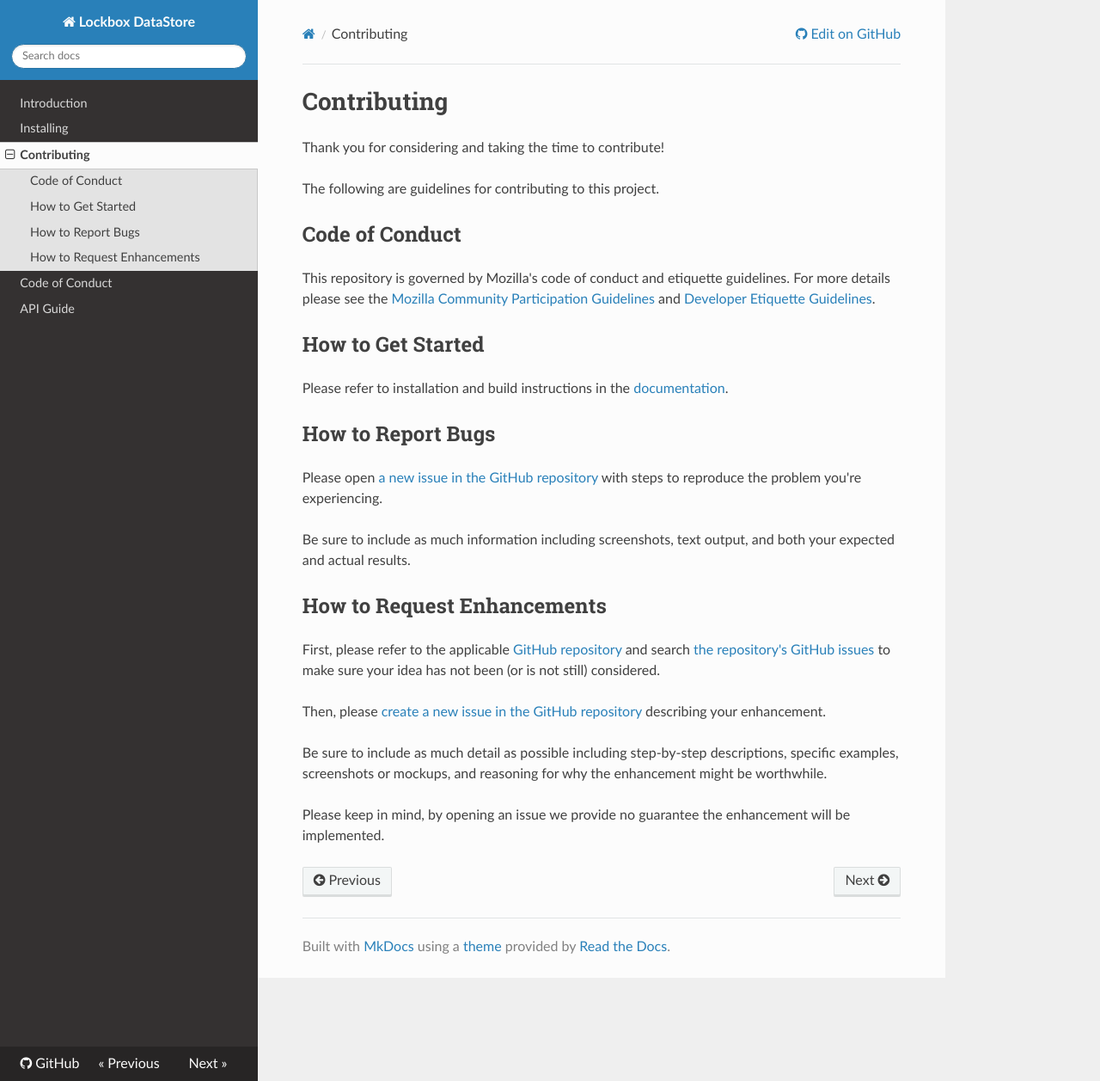
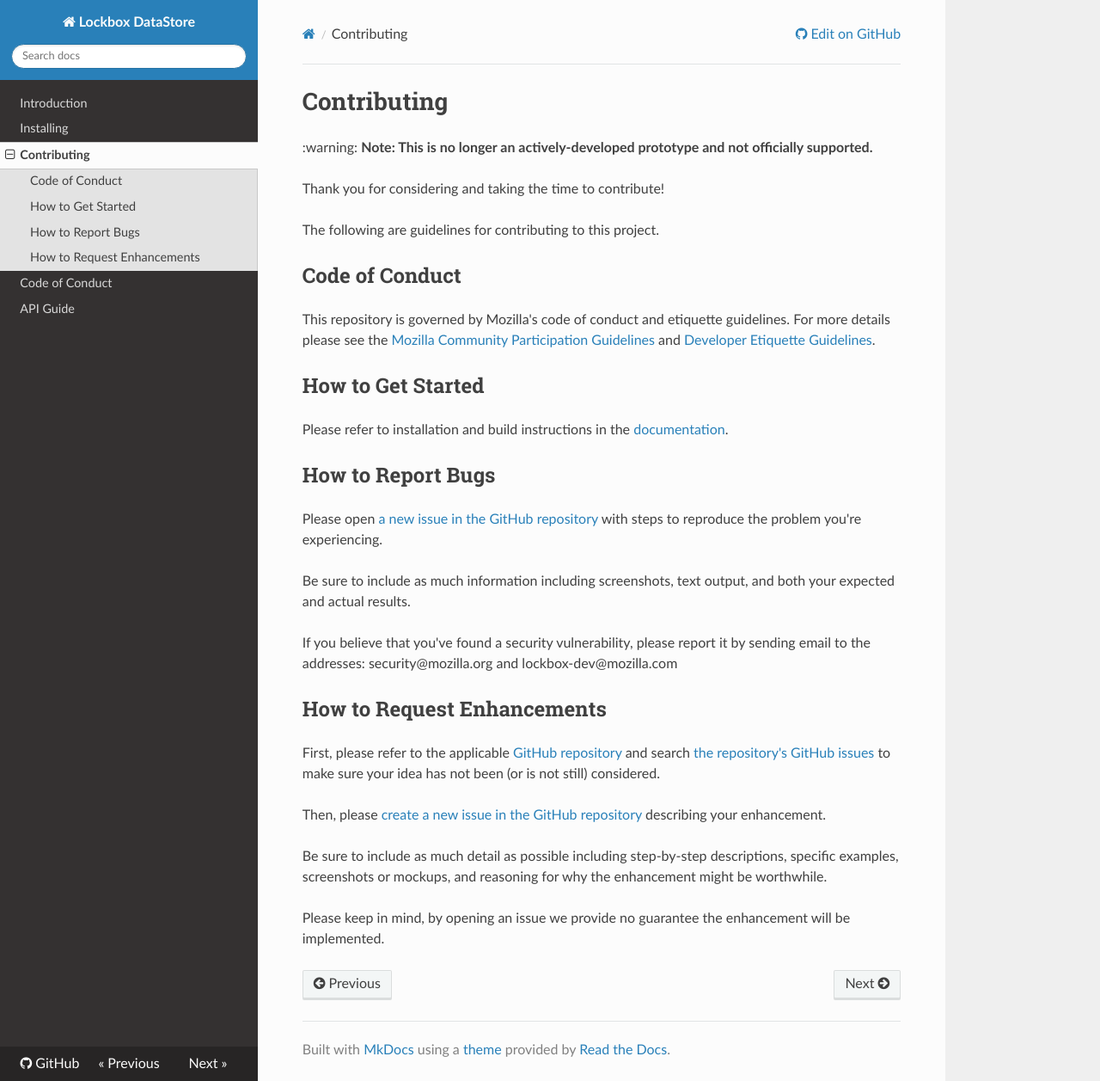
Before and after one commit to mozilla-lockwise/lockbox-datastore, an MkDocs documentation site: the page built from docs/contributing.md, in a window 1280 px wide and 1257 px high. Shown: the whole window at 86% size. Built offline with MkDocs 1.6.1, drawn with Linux system fonts in a browser that asks for light colours; nearby versions of some CDN libraries; old or Windows-style settings are respelled for this version of MkDocs.

Commit message:
add security note to contributing guide and readme

```diff
--- a/docs/contributing.md
+++ b/docs/contributing.md
@@ -1,4 +1,7 @@
 # Contributing
+
+:warning: **Note: This is no longer an actively-developed prototype and not
+officially supported.**
 
 Thank you for considering and taking the time to contribute!
 
@@ -18,6 +21,8 @@
 
 Be sure to include as much information including screenshots, text output, and both your expected and actual results.
 
+If you believe that you've found a security vulnerability, please report it by sending email to the addresses: security@mozilla.org and lockbox-dev@mozilla.com
+
 ## How to Request Enhancements
 
 First, please refer to the applicable [GitHub repository](https://github.com/orgs/mozilla-lockbox/) and search [the repository's GitHub issues](https://github.com/mozilla-lockbox/lockbox-datastore/issues) to make sure your idea has not been (or is not still) considered.
```
Also changed, not shown: README.md (+4 -0 lines).
